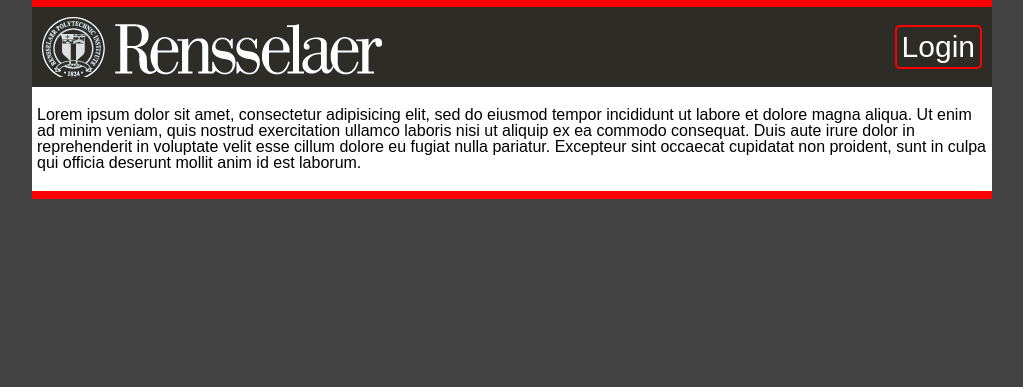
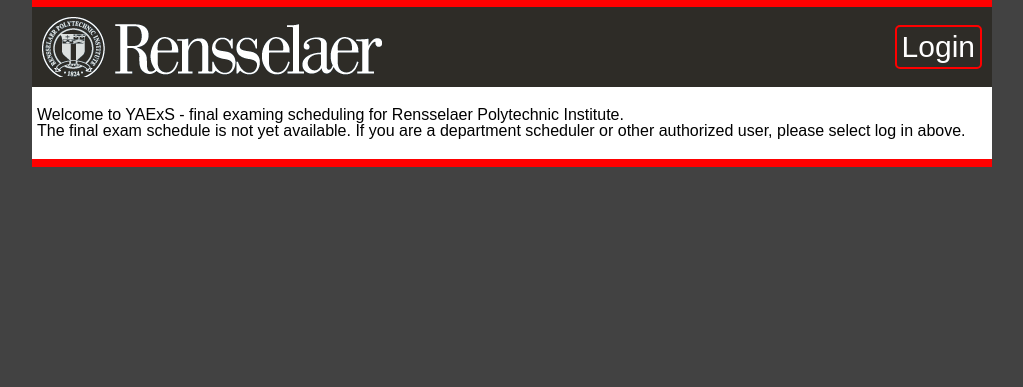
Before and after one commit to TimeFinders/YAExS, a Django app: page / in a window 1280 px wide. Shown: the part 16-403 px from the top of the page, without its empty margins (128-1151 px from the left). Run offline with Django 3.2, Linux system fonts and the light colour scheme; style sheets or scripts are compiled from the project's sources; some libraries are stand-ins or nearby versions.

Commit message:
Added greeting messages to all pages

```diff
--- a/YAExS/Accounts/templates/accounts/registrar.html
+++ b/YAExS/Accounts/templates/accounts/registrar.html
@@ -2,5 +2,7 @@
 
 
 {% block body %}
-    Welcome to YAExS - Registrar!
+<p>    Welcome to YAExS - You are authorized as a Registrar! </p>
+<p>    No department schedulers have signed up for exams yet.	</p>
+
 {% endblock body %}
--- a/YAExS/Accounts/templates/accounts/scheduler.html
+++ b/YAExS/Accounts/templates/accounts/scheduler.html
@@ -1,5 +1,6 @@
 {% extends "base.html" %}
 
 {% block body %}
-    Welcome to YAExS - Dept. Scheduler!
+   <p> Welcome to YAExS - You are authorized as a Deptartment Scheduler! </p>
+   <p>    You have not yet signed up for any exams. </p>
 {% endblock body %}
--- a/YAExS/YAExS/templates/base.html
+++ b/YAExS/YAExS/templates/base.html
@@ -27,15 +27,11 @@
 
             <div id="body">
                 {% block body %}
-                    Lorem ipsum dolor sit amet, consectetur adipisicing elit, sed do eiusmod
-                    tempor incididunt ut labore et dolore magna aliqua. Ut enim ad minim veniam,
-                    quis nostrud exercitation ullamco laboris nisi ut aliquip ex ea commodo
-                    consequat. Duis aute irure dolor in reprehenderit in voluptate velit esse
-                    cillum dolore eu fugiat nulla pariatur. Excepteur sint occaecat cupidatat non
-                    proident, sunt in culpa qui officia deserunt mollit anim id est laborum.
+                  <p> Welcome to YAExS - final examing scheduling for Rensselaer Polytechnic Institute. </p>
+
+                  <p> The final exam schedule is not yet available. If you are a department scheduler or other authorized user, please select log in above.</p>
                 {% endblock body %}
             </div>
-
             <div id="footer">
                 {% block footer %}
 
```
